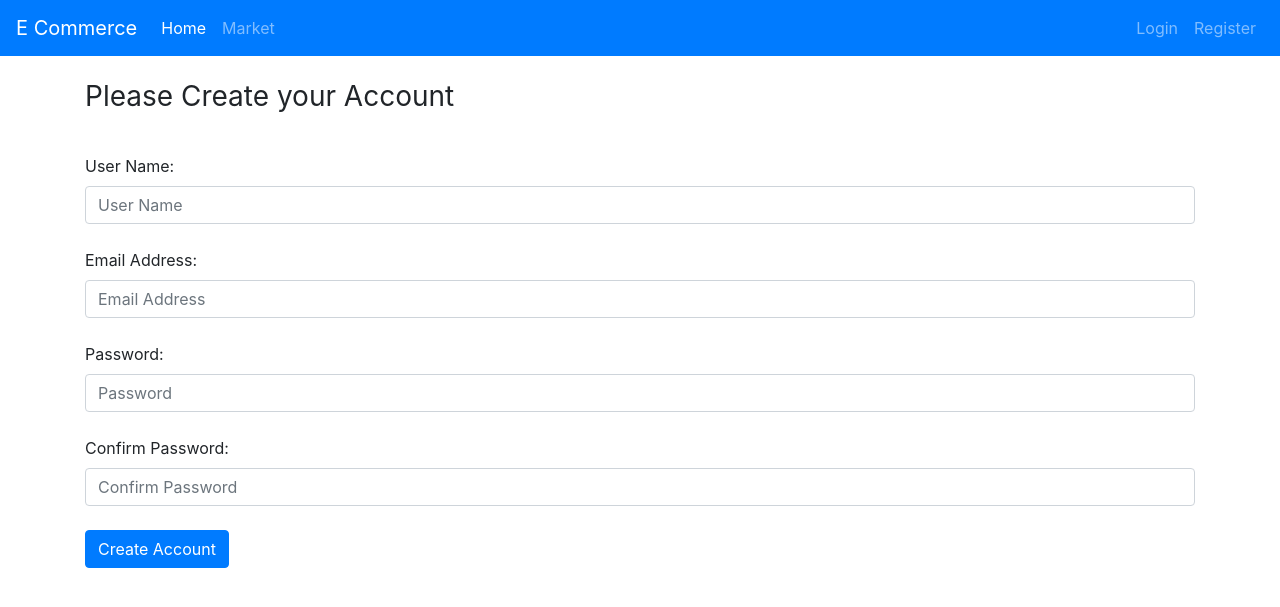
After one commit to anojan1996/E-Commerce, a Flask app: page /register in a window 1280 px wide. The commit adds this page. Shown: the top 607 px of the page. Run offline with Flask 2, Linux system fonts and the light colour scheme; some libraries are stand-ins or nearby versions.

Commit message:
Registration Form

```diff
--- a/market/__init__.py
+++ b/market/__init__.py
@@ -2,6 +2,7 @@ from flask import Flask, render_template
 from flask_sqlalchemy import SQLAlchemy
 app = Flask(__name__)
 app.config['SQLALCHEMY_DATABASE_URI'] = 'sqlite:///market.db'
+app.config['SECRET_KEY'] = 'market'
 db = SQLAlchemy(app)
 
 from market import routes
--- /dev/null
+++ b/market/forms.py
@@ -0,0 +1,10 @@
+from flask_wtf import FlaskForm
+from wtforms import StringField, PasswordField, SubmitField
+
+
+class RegisterForm(FlaskForm):
+    username = StringField(label='User Name:')
+    email_address = StringField(label='Email Address:')
+    password1 = PasswordField(label='Password:')
+    password2 = PasswordField(label='Confirm Password:')
+    submit = SubmitField(label='Create Account')
--- a/market/routes.py
+++ b/market/routes.py
@@ -1,6 +1,7 @@
 from market import app
 from flask import render_template
 from market.models import Item
+from market.forms import RegisterForm
 
 @app.route('/')
 @app.route('/home')
@@ -11,3 +12,8 @@ def home_page():
 def market_page():
     items = Item.query.all()
     return render_template('market.html', items=items)
+
+@app.route('/register')
+def register_page():
+    form = RegisterForm()
+    return render_template('registration.html', form=form)
--- a/market/templates/base.html
+++ b/market/templates/base.html
@@ -32,7 +32,7 @@
                 <a class="nav-link" href="#">Login</a>
             </li>
             <li class="nav-item">
-                <a class="nav-link" href="#">Register</a>
+                <a class="nav-link" href="{{ url_for('register_page') }}">Register</a>
             </li>
         </ul>
       </div>
--- /dev/null
+++ b/market/templates/registration.html
@@ -0,0 +1,35 @@
+{% extends 'base.html' %}
+{% block title %}
+Register Page
+{% endblock %}
+
+{% block content %}
+    <div class="container">
+        <form method="POST" class="form-register" >
+            <br>
+            <h1 class="h3 mb-3 font-weight-normal">
+                Please Create your Account
+            </h1>
+            <br>
+            {{ form.username.label() }}
+            {{ form.username(class="form-control", placeholder="User Name") }}
+            <br>
+
+            {{ form.email_address.label() }}
+            {{ form.email_address(class="form-control", placeholder="Email Address") }}
+            <br>
+
+            {{ form.password1.label() }}
+            {{ form.password1(class="form-control", placeholder="Password") }}
+            <br>
+
+            {{ form.password2.label() }}
+            {{ form.password2(class="form-control", placeholder="Confirm Password") }}
+
+            <br>
+
+            {{ form.submit(class="btn   btn-primary") }}
+
+        </form>
+    </div>
+{% endblock %}
```
